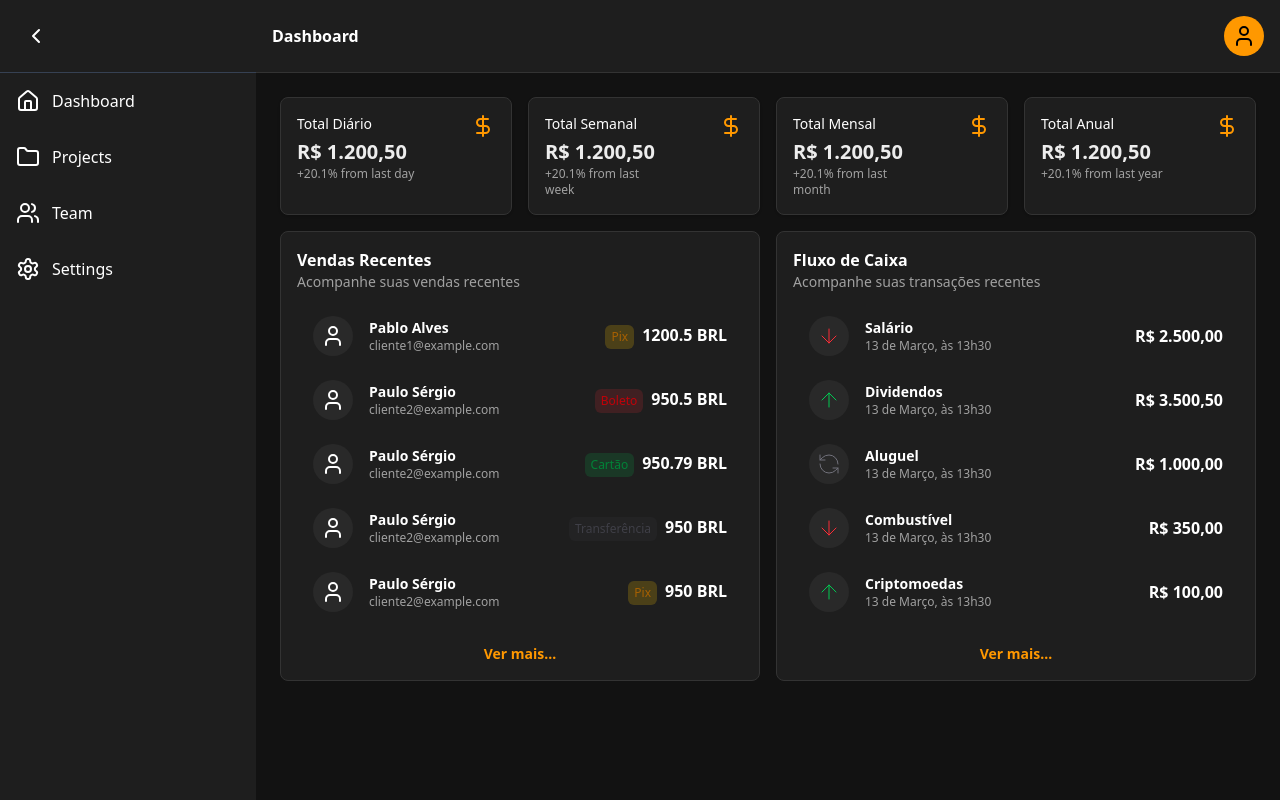
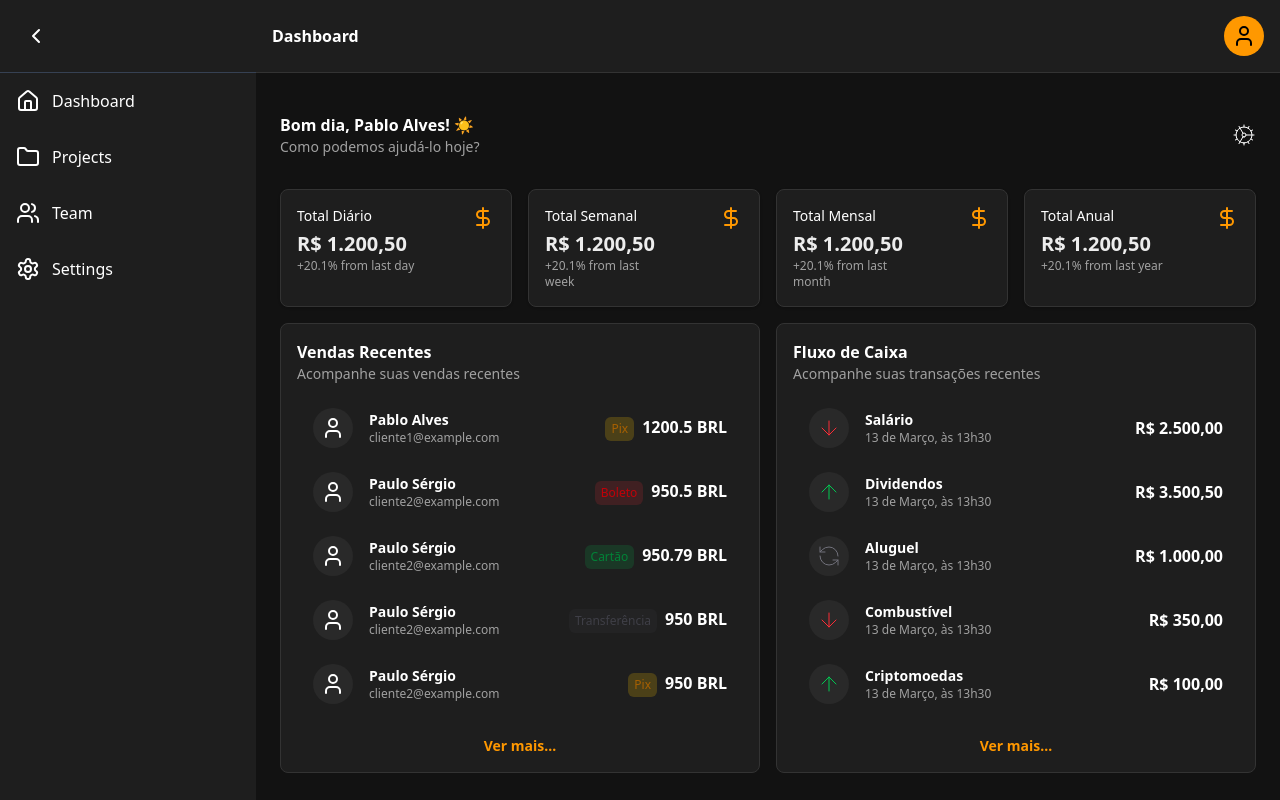
Before and after one commit to pabloalves01/gastro-flow, a React (Vite) app in the folder frontend/: page /dashboard in a window 1280 px wide. Built offline with nearby package versions, Linux system fonts and the light colour scheme.

Commit message:
Add button for configs

```diff
--- a/frontend/src/components/cards/cash-flow.tsx
+++ b/frontend/src/components/cards/cash-flow.tsx
@@ -23,7 +23,7 @@ const CashFlow: React.FC<RecentSalesProps> = ({ flows = [] }) => {
       case 3:
         return <RefreshCcw className="text-zinc-500 w-6 h-6" strokeWidth={1} />;
       default:
-        return <RefreshCcw className="text-white w-6 h-6" strokeWidth={1} />;
+        return <RefreshCcw className="text-zinc-500 w-6 h-6" strokeWidth={1} />;
     }
   };
 
@@ -35,6 +35,7 @@ const CashFlow: React.FC<RecentSalesProps> = ({ flows = [] }) => {
   };
 
   return (
+
     <div className="flex flex-col gap-4 min-h-[300px] bg-[#1E1E1E] border border-[#333333] p-4 rounded-lg">
       <div>
         <div className="text-white text-md font-semibold">Fluxo de Caixa</div>
@@ -43,7 +44,9 @@ const CashFlow: React.FC<RecentSalesProps> = ({ flows = [] }) => {
         </div>
       </div>
       {limitedFlows.length === 0 ? (
-        <div className="text-center text-white">Não há transações recentes.</div>
+        <div className="text-center text-white">
+          Não há transações recentes.
+        </div>
       ) : (
         <div className="flex flex-col gap-2">
           {limitedFlows.map((flow, index) => (
--- a/frontend/src/pages/dashboard/dashboard.tsx
+++ b/frontend/src/pages/dashboard/dashboard.tsx
@@ -1,7 +1,7 @@
 import RecentSales from "../../components/cards/recent-sales";
 import StatusCard from "../../components/cards/stats-card";
 import CashFlow from "../../components/cards/cash-flow";
-import { DollarSign } from "lucide-react";
+import { DollarSign, Cog } from "lucide-react";
 
 export default function Dashboard() {
   const sales = [
@@ -78,11 +78,27 @@ export default function Dashboard() {
       value: 100,
       operation_id: 1,
     },
-
   ];
 
   return (
     <div className="space-y-4">
+      <div className="flex items-center justify-between">
+        <div className="flex flex-col py-4">
+          <div className="text-white text-md font-semibold">
+            Bom dia, Pablo Alves! ☀️
+          </div>
+          <div className="text-[#A1A1A1] text-sm font-regular">
+            Como podemos ajudá-lo hoje?
+          </div>
+        </div>
+        <div className="group">
+          <Cog
+            className="text-white w-6 h-6 cursor-pointer hover:text-zinc-500 group-hover:animate-[spin_2s_linear_infinite]"
+            strokeWidth={1}
+          />
+        </div>
+        {" "}
+      </div>
       {/* Grid dos StatusCards - 4 colunas */}
       <div className="grid grid-cols-1 sm:grid-cols-2 lg:grid-cols-4 gap-4">
         <StatusCard
```
